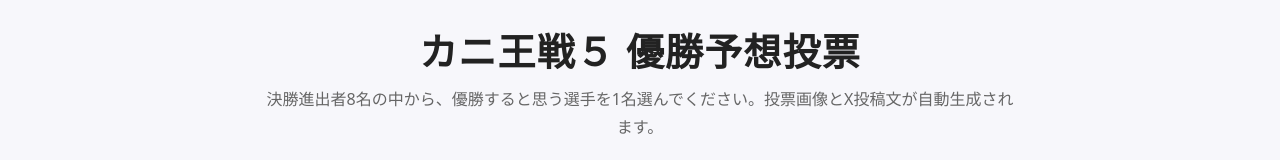
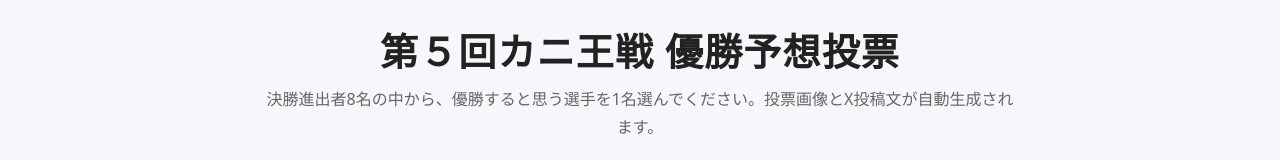
Before and after one commit to rekrum/kaniohsen_vote, a plain HTML site: page index.html in a window 1280 px wide. Shown: the top 160 px of the page. Drawn offline with Linux system fonts and the light colour scheme.

Commit message:
Update index.html

```diff
--- a/index.html
+++ b/index.html
@@ -3,8 +3,8 @@
 <head>
   <meta charset="utf-8" />
   <meta name="viewport" content="width=device-width,initial-scale=1" />
-  <title>カニ王戦５ 優勝予想投票</title>
-  <meta name="description" content="カニ王戦５の優勝予想投票ツールです。的中者の中から抽選で5名にQuoカードをプレゼント！" />
+  <title>第５回カニ王戦 優勝予想投票</title>
+  <meta name="description" content="第５回カニ王戦の優勝予想投票ツールです。的中者の中から抽選で5名にQuoカードをプレゼント！" />
   <style>
     :root {
       --bg:#f7f7fb;
@@ -159,7 +159,7 @@
 </head>
 <body>
   <header>
-    <h1>カニ王戦５ 優勝予想投票</h1>
+    <h1>第５回カニ王戦 優勝予想投票</h1>
     <p class="lead">決勝進出者8名の中から、優勝すると思う選手を1名選んでください。投票画像とX投稿文が自動生成されます。</p>
   </header>
 
```
